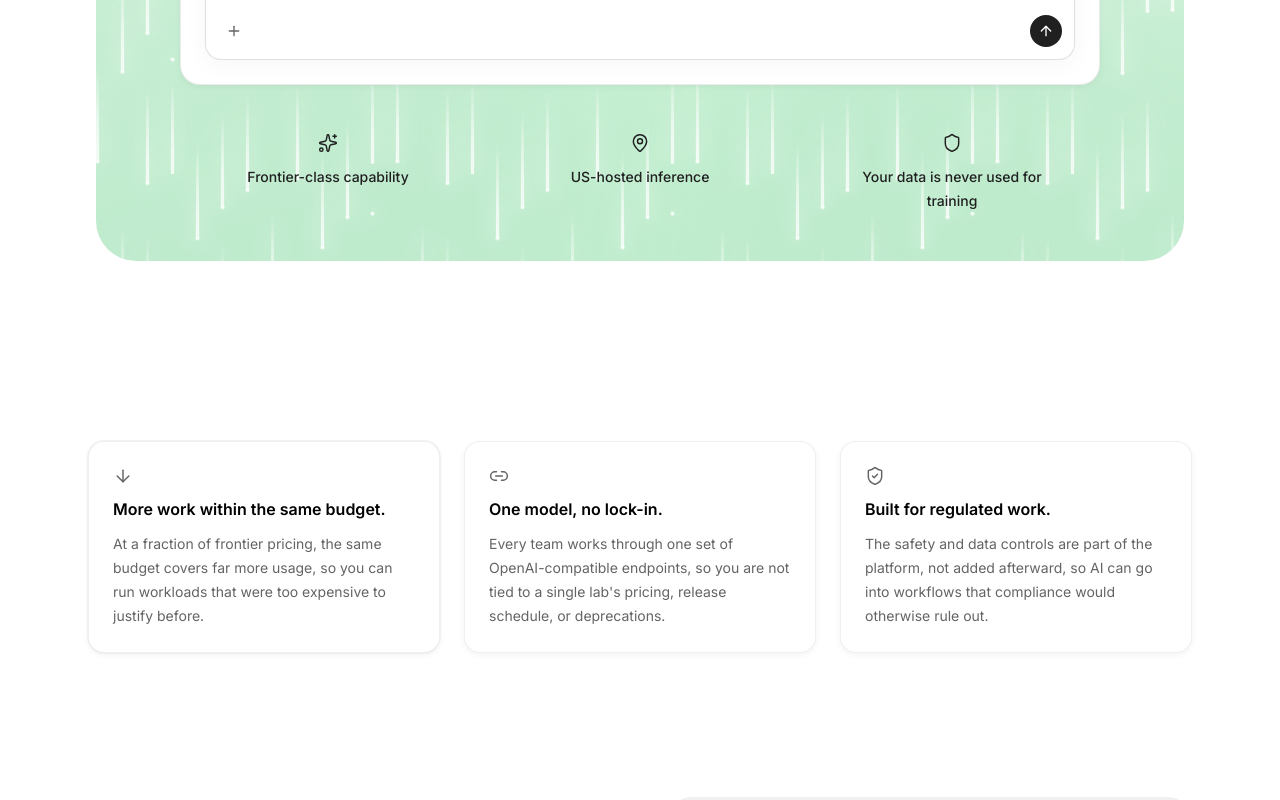
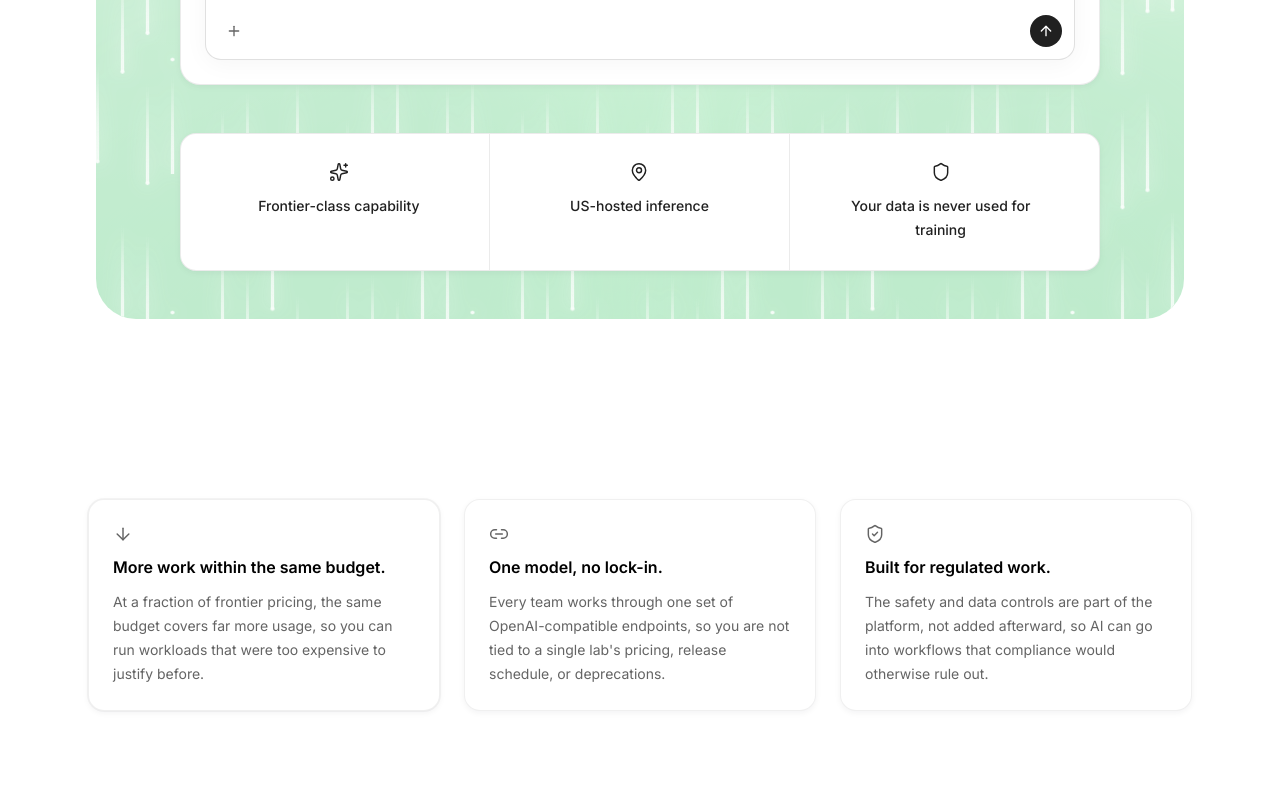
Before and after one commit to freitaspauloo/Paulo, a Next.js app: page /landing-v4 in a window 1280 px wide. Shown: the part 900-1700 px from the top of the page. Built offline with nearby package versions, Linux system fonts and the light colour scheme.

Commit message:
v4: white commitments card with vertical dividers

```diff
--- a/src/components/landing/hero-commitments-strip.tsx
+++ b/src/components/landing/hero-commitments-strip.tsx
@@ -1,5 +1,6 @@
 import { MapPin, Shield, Sparkles } from "lucide-react";
 
+import { landing } from "@/components/landing/landing-primitives";
 import { cn } from "@/lib/utils";
 
 const COMMITMENT_ITEMS = [
@@ -11,12 +12,19 @@ const COMMITMENT_ITEMS = [
 /** v4 hero — below the terminal window, on the lime frame */
 export function HeroCommitmentsStrip({ className }: { className?: string }) {
   return (
-    <div className={cn("text-center text-[#202020]", className)}>
-      <div className="grid gap-6 sm:grid-cols-3 sm:gap-8">
+    <div
+      className={cn(
+        "overflow-hidden border border-black/[0.08] bg-white text-[#202020]",
+        landing.cardMd,
+        landing.shadowDrop,
+        className,
+      )}
+    >
+      <div className="grid divide-y divide-black/[0.08] sm:grid-cols-3 sm:divide-x sm:divide-y-0">
         {COMMITMENT_ITEMS.map((item) => (
           <div
             key={item.label}
-            className="flex flex-col items-center gap-3 text-center"
+            className="flex flex-col items-center gap-3 px-5 py-6 text-center sm:px-6 sm:py-7"
           >
             <item.icon className="size-5 text-[#202020]" strokeWidth={1.75} />
             <p className="max-w-[14rem] text-sm font-medium leading-6 text-[#202020]">
```
